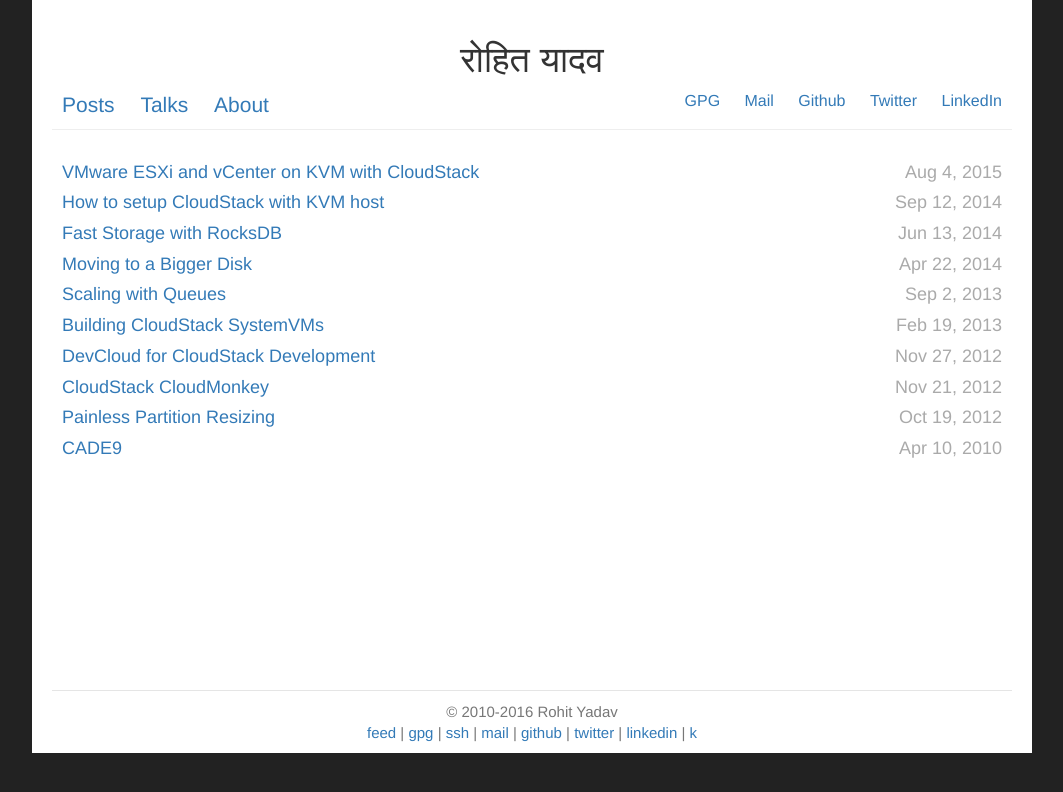
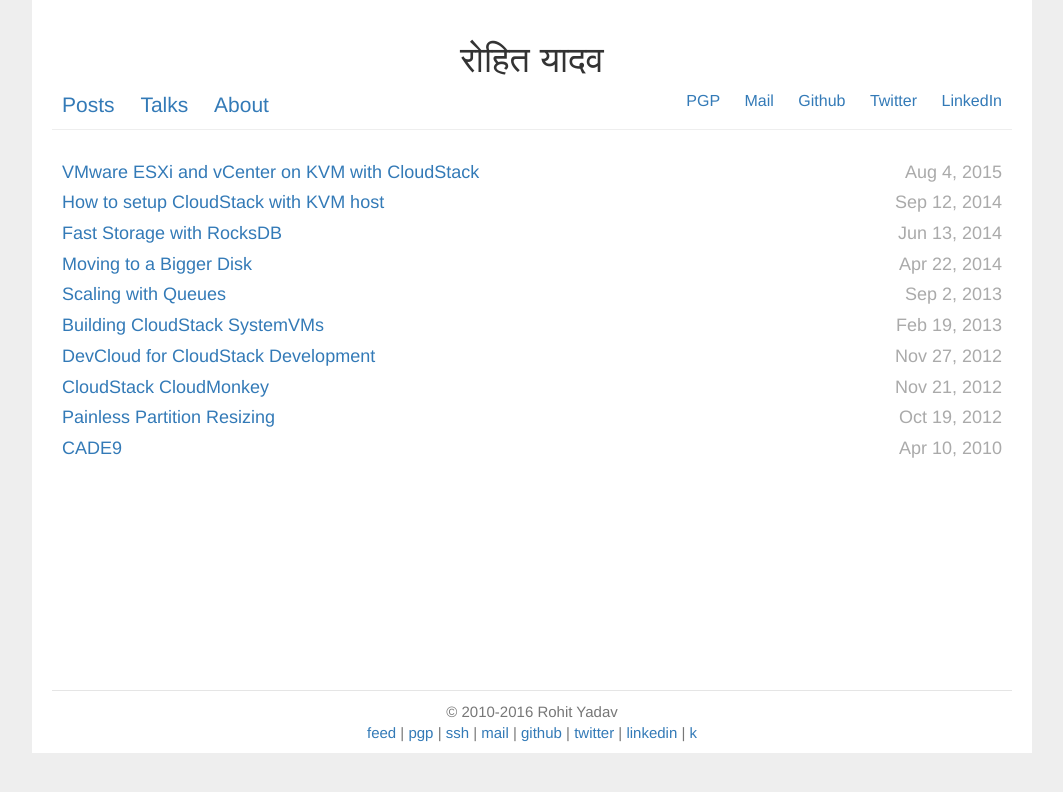
Before and after one commit to rohityadavcloud/rohityadavcloud.github.io, a Jekyll site: the page built from index.html, in a window 1280 px wide. Shown: the top 792 px of the page, without its empty margins (108-1171 px from the left). Built offline with Jekyll 4.4.1, drawn with Linux system fonts in a browser that asks for light colours.

Commit message:
kup
Signed-off-by: Rohit Yadav <bhaisaab@baagi.org>

```diff
--- a/_includes/footer.html
+++ b/_includes/footer.html
@@ -1,7 +1,7 @@
 <footer class="footer">
   <p>&copy; 2010-{{ site.time | date: '%Y' }} {{site.author}} <br/>
     <a href="/atom.xml">feed</a> |
-    <a href="/gpg.pub">gpg</a> |
+    <a href="/gpg.pub">pgp</a> |
     <a href="/ssh.pub">ssh</a> |
     <a href="mailto:{{site.email}}">mail</a> |
     <a href="https://github.com/bhaisaab">github</a> |
--- a/_includes/header.html
+++ b/_includes/header.html
@@ -3,7 +3,7 @@
   <nav class="pull-right">
     <ul style="list-style-type: none; font-size: 16px; margin-left: -40px">
       <li style="display: inline">
-        <a href="/gpg.pub">GPG</a>
+        <a href="/gpg.pub" title="5ED1 E112 2DC5 E8A4 A451 12C2 4842 4821 0EE3 D884">PGP</a>
       </li>
       <li style="display: inline">
         <a href="mailto:{{site.email}}">Mail</a>
--- a/assets/main.css
+++ b/assets/main.css
@@ -1,6 +1,6 @@
 body {
   font-size: 18px;
-  background-color: #222;
+  background-color: #eee;
 }
 
 .page-header {
```
